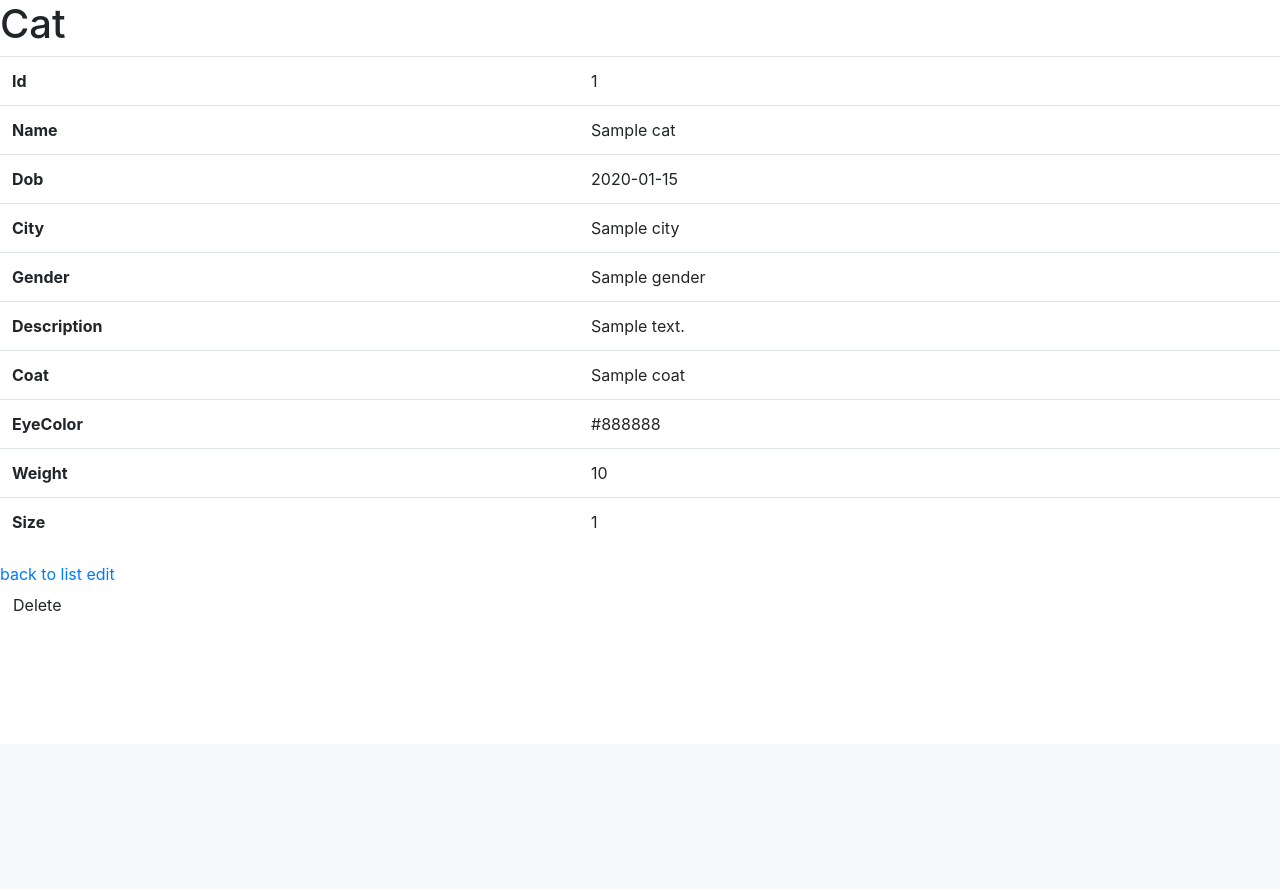
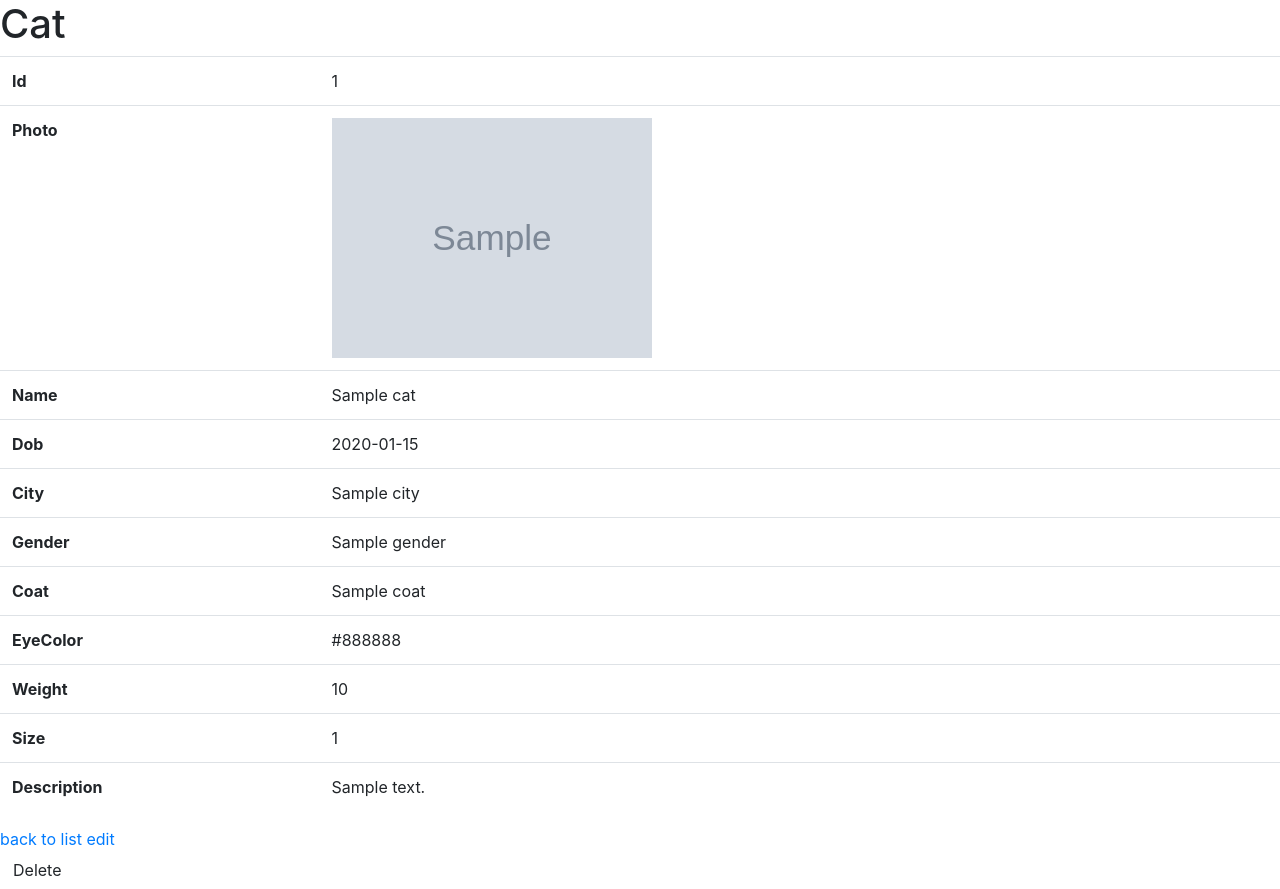
Before and after one commit to VicSpl/Projet-de-certification, a Symfony app: template templates/admin_cat/show.html.twig in a window 1280 px wide. Shown: the part 56-945 px from the top of the page. Before the commit the page ends 667 px from the top, so only its background shows below. Run offline with Twig, Linux system fonts and the light colour scheme; the template is opened without the code that fills it: most values are stand-ins (such as "Sample title", 1, 10 or a date in 2020); grey boxes marked "Sample" are stand-in pictures; some libraries are stand-ins or nearby versions.

Commit message:
- Gestion taille des photos - Réorganisation des champs pour ajouter un chat

```diff
--- /dev/null
+++ b/public/styles/style.css
@@ -0,0 +1,6 @@
+.catPictureMiniature {
+  max-width: 8em;
+}
+.catPictureDetails {
+  max-width: 20em;
+}
--- a/templates/admin_cat/index.html.twig
+++ b/templates/admin_cat/index.html.twig
@@ -29,7 +29,7 @@
 			{% for cat in cats %}
 				<tr>
 					<td>{{ cat.id }}</td>
-					<td><img src="{{ asset('./uploads/images/') }}{{cat.imageFilename}}" alt=""/></td>
+					<td><img class="catPictureMiniature" src="{{ asset('./uploads/images/') }}{{cat.imageFilename}}" alt=""/></td>
 					<td>{{ cat.name }}</td>
 					<td>{{ cat.dob ? cat.dob|date('Y-m-d') : '' }}</td>
 					<td>{{ cat.city }}</td>
--- a/templates/admin_cat/show.html.twig
+++ b/templates/admin_cat/show.html.twig
@@ -10,6 +10,10 @@
             <tr>
                 <th>Id</th>
                 <td>{{ cat.id }}</td>
+            </tr>
+            <tr>
+                <th>Photo</th>
+                <td><img class="catPictureDetails" src="{{ asset('./uploads/images/') }}{{cat.imageFilename}}" alt=""/></td>
             </tr>
             <tr>
                 <th>Name</th>
@@ -28,10 +32,6 @@
                 <td>{{ cat.gender }}</td>
             </tr>
             <tr>
-                <th>Description</th>
-                <td>{{ cat.description }}</td>
-            </tr>
-            <tr>
                 <th>Coat</th>
                 <td>{{ cat.coat }}</td>
             </tr>
@@ -47,6 +47,10 @@
                 <th>Size</th>
                 <td>{{ cat.size }}</td>
             </tr>
+            <tr>
+                <th>Description</th>
+                <td>{{ cat.description }}</td>
+            </tr>
         </tbody>
     </table>
 
--- a/templates/base.html.twig
+++ b/templates/base.html.twig
@@ -9,6 +9,7 @@
 		{# Run `composer require symfony/webpack-encore-bundle`
 		           and uncomment the following Encore helpers to start using Symfony UX #}
 		<link rel="stylesheet" href="https://cdn.jsdelivr.net/npm/bootstrap@4.6.0/dist/css/bootstrap.min.css" integrity="sha384-B0vP5xmATw1+K9KRQjQERJvTumQW0nPEzvF6L/Z6nronJ3oUOFUFpCjEUQouq2+l" crossorigin="anonymous">
+		<link rel="stylesheet" href="{{asset('./styles/style.css')}}" >
 		{% block stylesheets %}
 			{#{{ encore_entry_link_tags('app') }}#}
 		{% endblock %}
```
